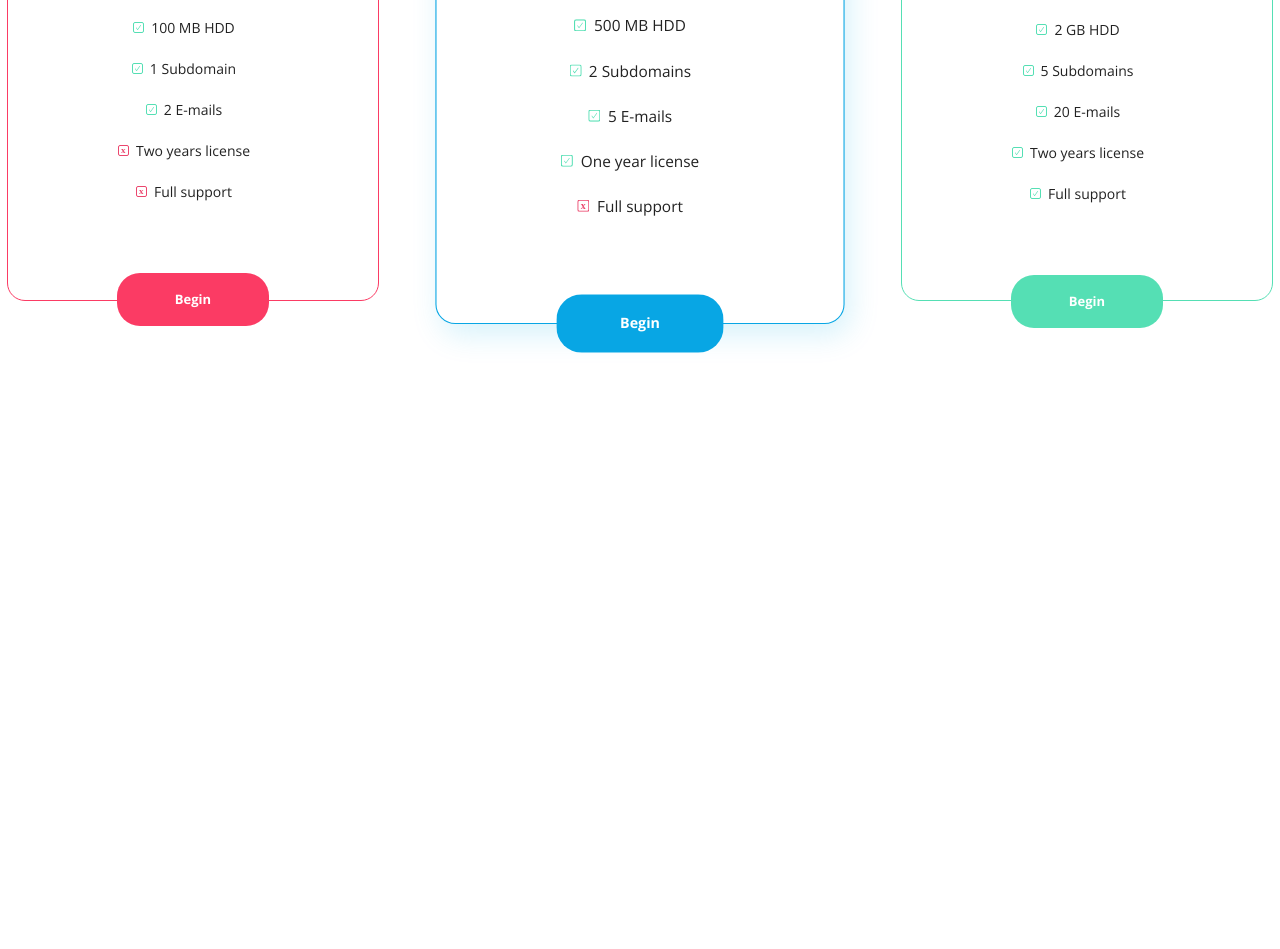
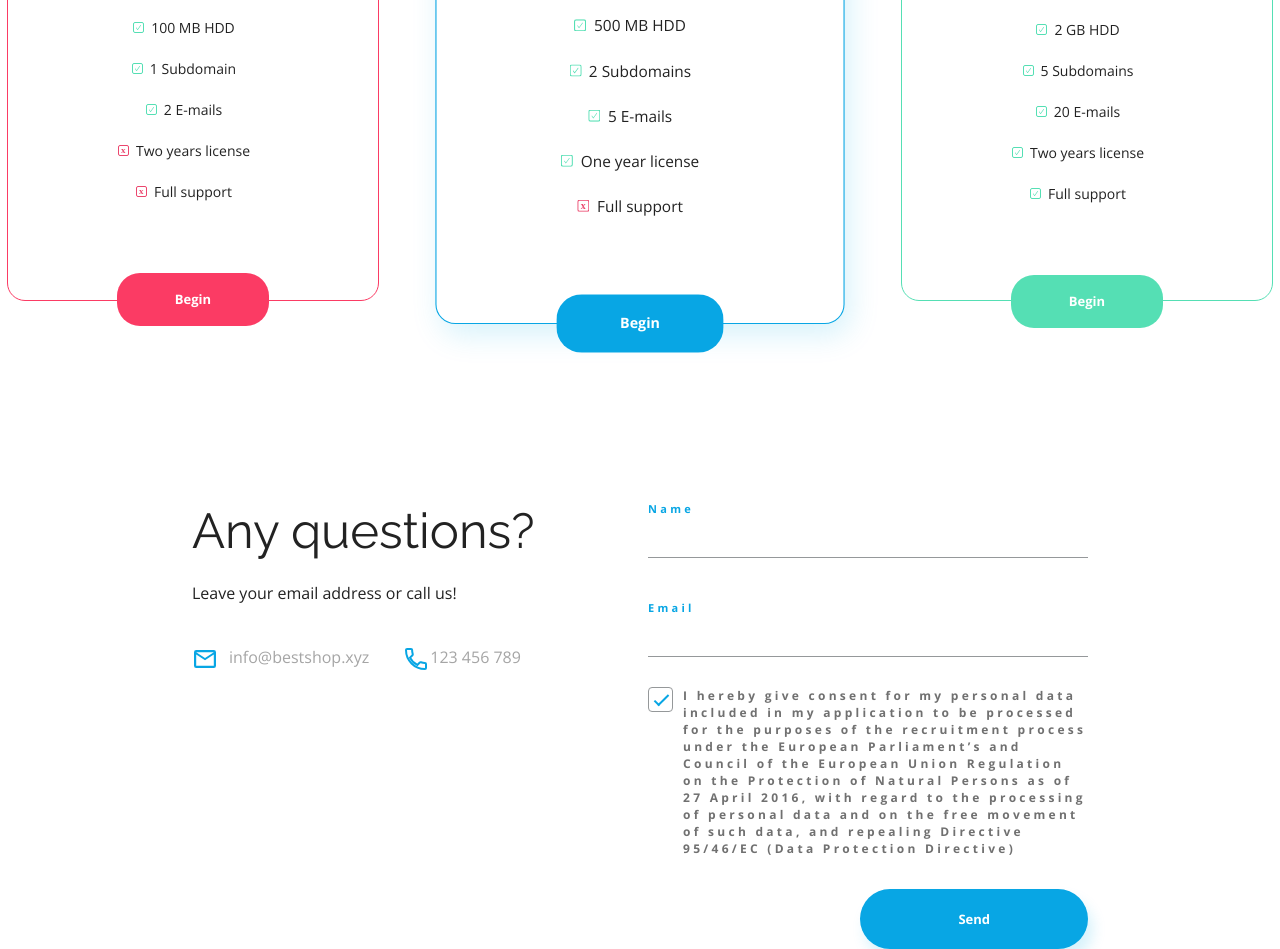
Before and after one commit to kj-ninja/best-shop, a plain HTML site: page index.html in a window 1280 px wide. Shown: the part 3127-4076 px from the top of the page. Before the commit the page ends 3628 px from the top, so only its background shows below. Drawn offline with nearby package versions, Linux system fonts and the light colour scheme.

Commit message:
contact section done

```diff
--- a/css/style.css
+++ b/css/style.css
@@ -244,7 +244,7 @@ a {
 
 .offer-border-red {
     background-color: var(--red-color);
-    bottom: 80px;
+    bottom: 70px;
 }
 
 .offer-border-mint {
@@ -483,3 +483,164 @@ a {
     color: var(--mint-color);
     border: 1px solid var(--mint-color);
 }
+
+/*Contact section styles*/
+.page-contact {
+    width: 896px;
+    margin: 0 auto;
+    display: flex;
+    justify-content: space-between;
+}
+
+.contact-title {
+    font-size: 49px;
+    line-height: 59px;
+    font-family: 'Raleway', sans-serif;
+    margin-bottom: 22px;
+}
+
+.contact-text {
+    font-size: 16px;
+    line-height: 22px;
+    margin-bottom: 42px;
+}
+
+.contact-list {
+    font-size: 16px;
+    line-height: 22px;
+    color: var(--gray);
+    display: flex;
+}
+
+.contact-list li:first-child::before {
+    content: url("../assets/Mail Icon.svg");
+    padding-right: 10px;
+}
+
+.contact-list li:last-child:before {
+    content: url("../assets/Phone Icon.svg");
+}
+
+.contact-list li {
+    margin-right: 34px;
+    display: flex;
+    align-items: flex-start;
+}
+
+/*Form styles*/
+form {
+    position: relative;
+}
+
+
+.form-container {
+    width: 440px;
+}
+
+.form-field {
+    display: flex;
+    flex-direction: column;
+}
+
+form label {
+    font-size: 11px;
+    line-height: 15px;
+    letter-spacing: 3.28px;
+    font-weight: 700;
+    color: var(--blue-color);
+}
+
+.form-input {
+    border: 0;
+    border-bottom: 1px solid var(--medium-gray);
+    height: 42px;
+    margin-bottom: 42px;
+}
+
+.form-email {
+    margin-bottom: 30px;
+}
+
+/*Custom checkbox*/
+/* Customize the label (the container) */
+.check-container {
+    display: block;
+    position: relative;
+    padding-left: 35px;
+    margin-bottom: 12px;
+    cursor: pointer;
+    font-size: 12px;
+    -webkit-user-select: none;
+    -moz-user-select: none;
+    -ms-user-select: none;
+    user-select: none;
+    color: var(--dark-gray);
+    line-height: 17px;
+}
+
+/* Hide the browser's default checkbox */
+.check-container input {
+    position: absolute;
+    opacity: 0;
+    cursor: pointer;
+    height: 0;
+    width: 0;
+}
+
+/* Create a custom checkbox */
+.form-check {
+    position: absolute;
+    top: 0;
+    left: 0;
+    height: 25px;
+    width: 25px;
+    border: 1px solid var(--medium-gray);
+    border-radius: 4px;
+}
+
+/* Create the checkmark/indicator (hidden when not checked) */
+.form-check:after {
+    content: "";
+    position: absolute;
+    display: none;
+}
+
+/* Show the checkmark when checked */
+.form-container input:checked ~ .form-check:after {
+    display: block;
+}
+
+/* Style the checkmark/indicator */
+.form-container .form-check:after {
+    left: 9px;
+    top: 3px;
+    width: 5px;
+    height: 13px;
+    border: solid var(--blue-color);
+    border-width: 0 2px 2px 0;
+    -webkit-transform: rotate(45deg);
+    -ms-transform: rotate(45deg);
+    transform: rotate(45deg);
+}
+
+.form-btn {
+    font-size: 13px;
+    line-height: 18px;
+    font-weight: 700;
+    color: var(--white-color);
+    padding: 20px 97px;
+    background-color: var(--blue-color);
+    border-radius: 35px;
+    box-shadow: 5px 10px 14px #07ACE629;
+    position: absolute;
+    right: 0;
+    margin: 20px 0 59px 0;
+    border: 1px solid transparent;
+    transition: 0.3s;
+}
+
+.form-btn:hover{
+    background-color: var(--white-color);
+    color: var(--blue-color);
+    border: 1px solid var(--blue-color);
+}
--- a/index.html
+++ b/index.html
@@ -15,7 +15,7 @@
 </head>
 <body>
 
-<!--    Header section-->
+<!--Header section-->
 <header class="page-header">
     <div class="container">
         <a href="" class="header-logo">BestShop</a>
@@ -30,14 +30,14 @@
     </div>
 </header>
 
-<!--    Banner section-->
+<!--Banner section-->
 <section class="page-banner">
     <h1 class="banner-title">Sell More!</h1>
     <p class="banner-text">Open shop on our platform and increase your sales</p>
     <a href="#" class="banner-btn">Open your shop</a>
 </section>
 
-<!--    Info section-->
+<!--Info section-->
 <section class="page-info">
     <div class="container">
         <h2 class="info-title">The most popular sales platform in country</h2>
@@ -69,7 +69,7 @@
     </div>
 </section>
 
-<!--    Offer section-->
+<!--Offer section-->
 <section class="page-offer">
     <div class="offer-container">
         <div class="offer-text">
@@ -109,6 +109,7 @@
     </div>
 </section>
 
+<!--Pricing section-->
 <section class="page-pricing">
     <div class="container">
         <h2 class="pricing-title">Pricing</h2>
@@ -157,5 +158,38 @@
     </div>
 </section>
 
+<!--Contact section-->
+<section class="page-contact">
+    <div class="contact-container">
+        <h2 class="contact-title">Any questions?</h2>
+        <p class="contact-text">Leave your email address or call us!</p>
+        <ul class="contact-list">
+            <li>info@bestshop.xyz</li>
+            <li>123 456 789</li>
+        </ul>
+    </div>
+
+    <div class="form-container">
+        <form>
+            <div class="form-field">
+                <label for="name">Name</label>
+                <input type="text" class="form-input" id="name"/>
+            </div>
+            <div class="form-field">
+                <label for="email">Email</label>
+                <input type="email" class="form-input form-email" id="email"/>
+            </div>
+            <label class="check-container">I hereby give consent for my personal data included in my application to be
+                processed for the purposes of the recruitment process under the European Parliament’s and Council of the
+                European Union Regulation on the Protection of Natural Persons as of 27 April 2016, with regard to the
+                processing of personal data and on the free movement of such data, and repealing Directive 95/46/EC
+                (Data Protection Directive)
+                <input type="checkbox" checked="checked">
+                <span class="form-check"></span>
+            </label>
+            <a href="#" class="form-btn">Send</a>
+        </form>
+    </div>
+</section>
 </body>
 </html>
```
